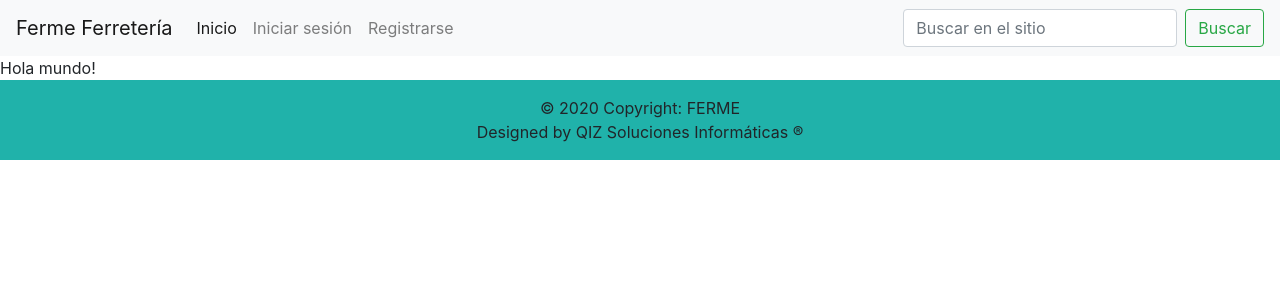
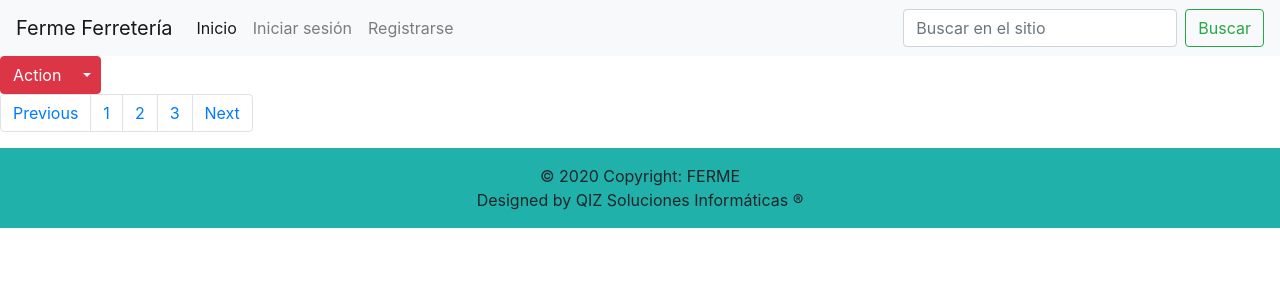
Before and after one commit to TitoOlivares/ferreteria-ferme, a Django app: page / in a window 1280 px wide. Shown: the top 300 px of the page. Run offline with Django 3.2, Linux system fonts and the light colour scheme; some libraries are stand-ins or nearby versions.

Commit message:
pagination & button example

```diff
--- a/core/templates/core/home.html
+++ b/core/templates/core/home.html
@@ -4,7 +4,31 @@
     <body class="d-flex flex-column">
 
     <div>
-        Hola mundo!
+
+        <!-- Example split danger button -->
+        <div class="btn-group">
+            <button type="button" class="btn btn-danger">Action</button>
+            <button type="button" class="btn btn-danger dropdown-toggle dropdown-toggle-split" data-toggle="dropdown" aria-haspopup="true" aria-expanded="false">
+                <span class="sr-only">Toggle Dropdown</span>
+            </button>
+            <div class="dropdown-menu">
+                <a class="dropdown-item" href="#">Action</a>
+                <a class="dropdown-item" href="#">Another action</a>
+                <a class="dropdown-item" href="#">Something else here</a>
+                <div class="dropdown-divider"></div>
+                <a class="dropdown-item" href="#">Separated link</a>
+            </div>
+        </div>
+
+        <nav aria-label="Page navigation example">
+            <ul class="pagination">
+                <li class="page-item"><a class="page-link" href="#">Previous</a></li>
+                <li class="page-item"><a class="page-link" href="#">1</a></li>
+                <li class="page-item"><a class="page-link" href="#">2</a></li>
+                <li class="page-item"><a class="page-link" href="#">3</a></li>
+                <li class="page-item"><a class="page-link" href="#">Next</a></li>
+            </ul>
+        </nav>
     </div>
 
     </body>
```
